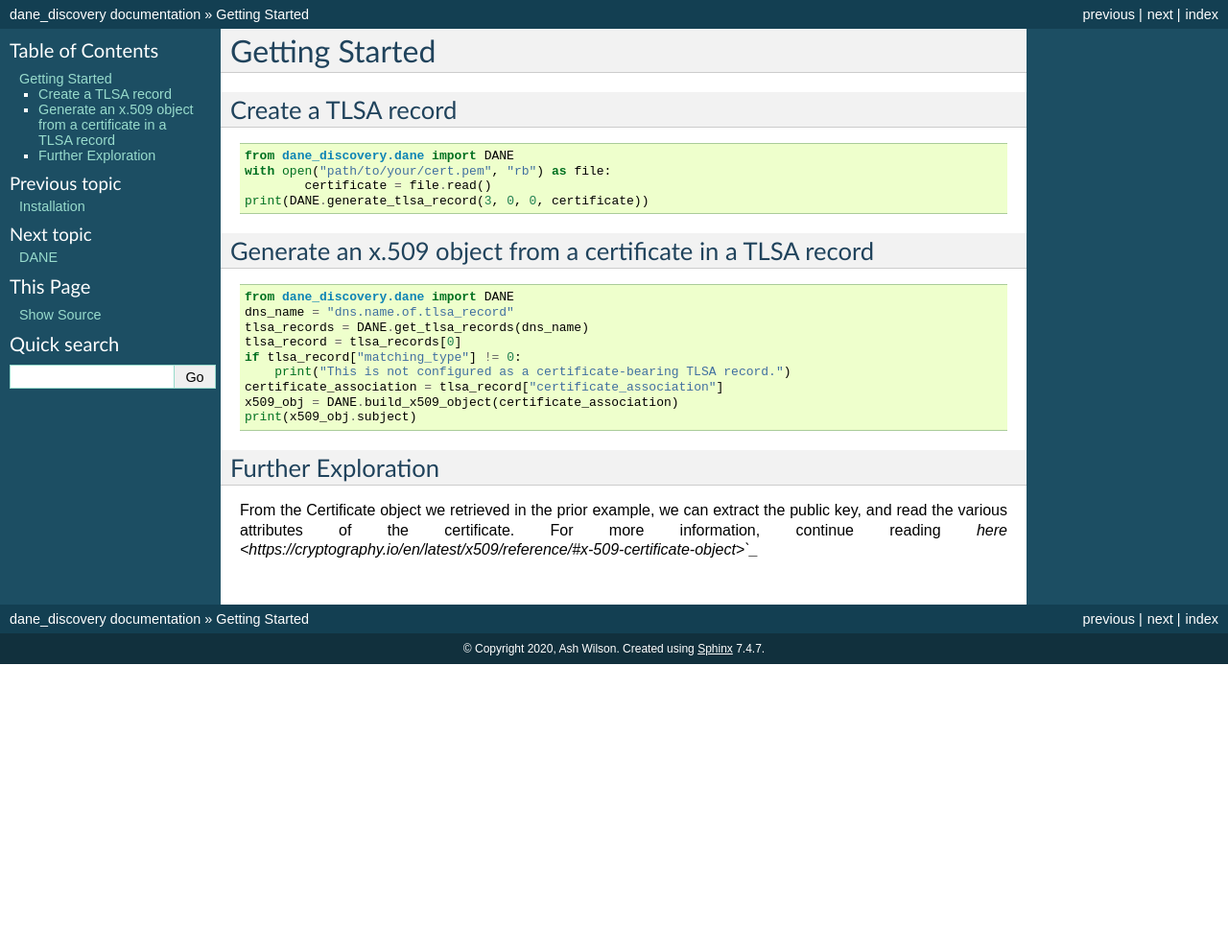
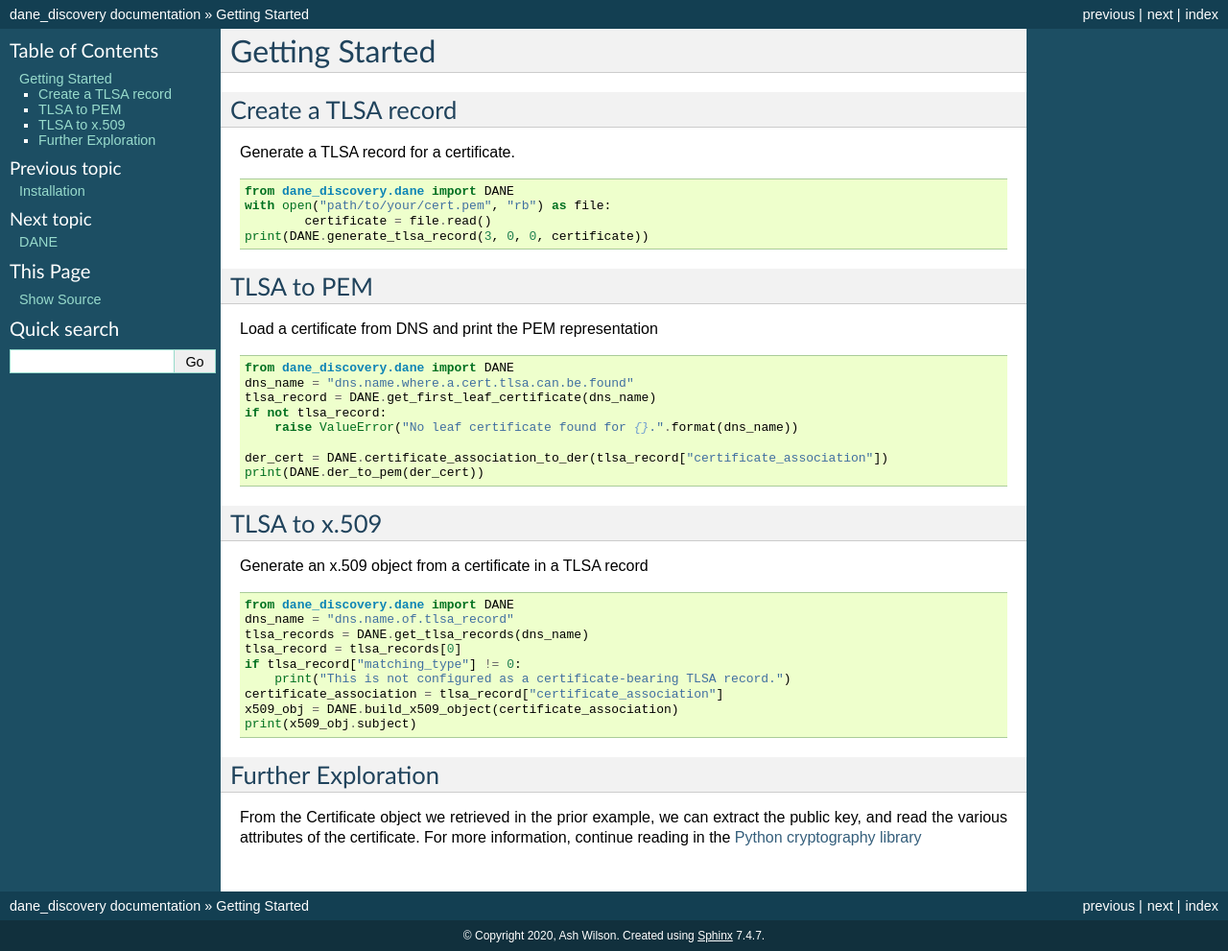
Before and after one commit to ValiMail/dane-discovery, a Sphinx documentation site: the page built from docs/source/getting_started.rst, in a window 1280 px wide. Shown: the whole page at 96% size. Built offline with Sphinx 7.4.7, drawn with Linux system fonts in a browser that asks for light colours; before the commit the page ends 900 px from its top, so only the background shows below that.

Commit message:
chg: doc: Improve example code. !minor

```diff
--- a/README.rst
+++ b/README.rst
@@ -34,3 +34,6 @@ Load a certificate from DNS and print the PEM representation
 
     der_cert = DANE.certificate_association_to_der(tlsa_record["certificate_association"])
     print(DANE.der_to_pem(der_cert))
+
+
+`More examples <https://dane-discovery.readthedocs.io/en/latest/getting_started.html>`_
--- a/docs/source/getting_started.rst
+++ b/docs/source/getting_started.rst
@@ -5,6 +5,8 @@ Getting Started
 
 Create a TLSA record
 --------------------
+
+Generate a TLSA record for a certificate.
 
 .. code-block:: python
 
@@ -14,8 +16,27 @@ Create a TLSA record
   print(DANE.generate_tlsa_record(3, 0, 0, certificate))
 
 
+TLSA to PEM
+-----------
+
+Load a certificate from DNS and print the PEM representation
+
+.. code-block:: python
+
+    from dane_discovery.dane import DANE
+    dns_name = "dns.name.where.a.cert.tlsa.can.be.found"
+    tlsa_record = DANE.get_first_leaf_certificate(dns_name)
+    if not tlsa_record:
+        raise ValueError("No leaf certificate found for {}.".format(dns_name))
+
+    der_cert = DANE.certificate_association_to_der(tlsa_record["certificate_association"])
+    print(DANE.der_to_pem(der_cert))
+
+
+TLSA to x.509
+-------------
+
 Generate an x.509 object from a certificate in a TLSA record
-------------------------------------------------------------
 
 .. code-block:: python
 
@@ -35,4 +56,5 @@ Further Exploration
 
 From the Certificate object we retrieved in the prior example, we can extract
 the public key, and read the various attributes of the certificate. For more
-information, continue reading `here <https://cryptography.io/en/latest/x509/reference/#x-509-certificate-object>`_`
+information, continue reading in the
+`Python cryptography library <https://cryptography.io/en/latest/x509/reference/#x-509-certificate-object>`_
```
